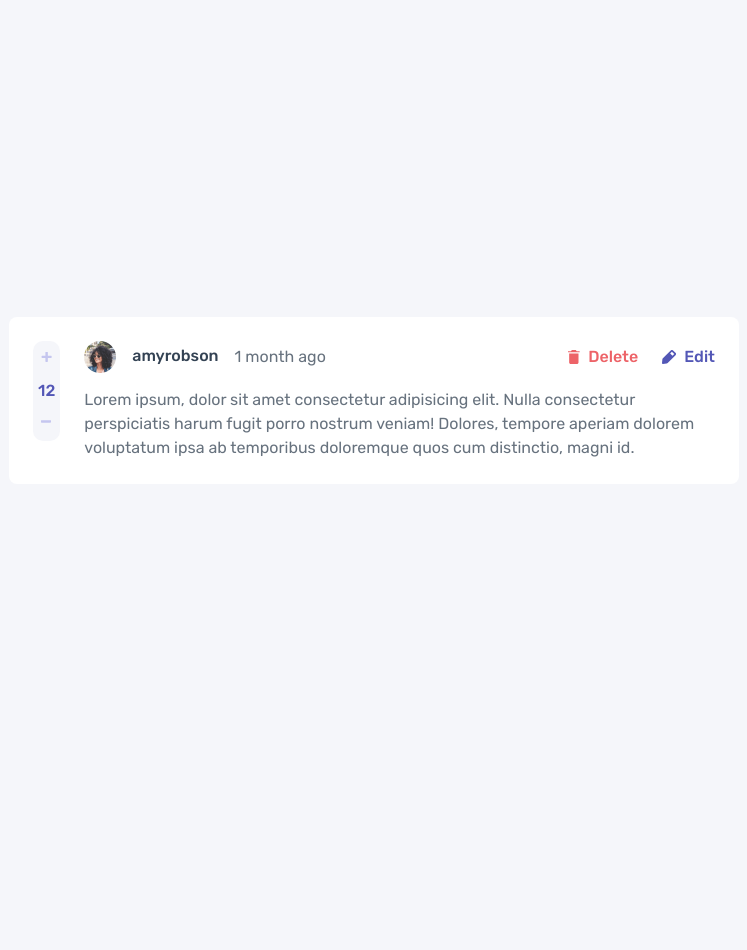
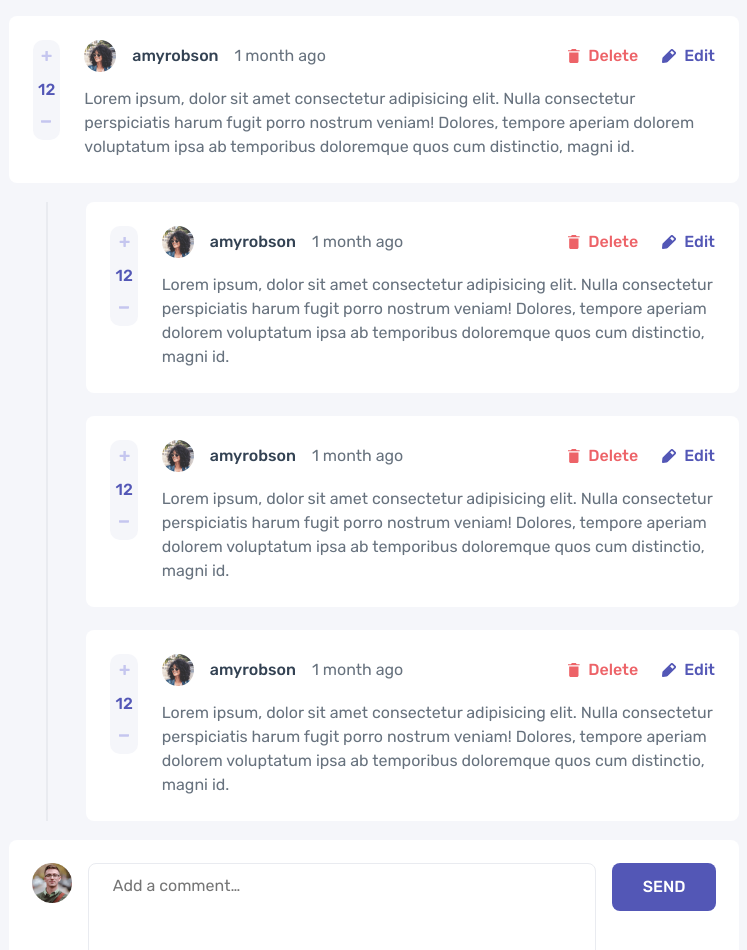
Before and after one commit to Scalete/project_comments_test, a Next.js app: page / in a window 1280 px wide. Shown: the top 950 px of the page, without its empty margins (266-1013 px from the left). Before the commit the page ends 800 px from the top, so only its background shows below. Built offline with nearby package versions, Linux system fonts and the light colour scheme.

Commit message:
added and styled replies and form for adding comments

```diff
--- /dev/null
+++ b/src/app/home.module.scss
@@ -0,0 +1,30 @@
+@import '@/styles/variables';
+@import '@/styles/mixin';
+
+.mainContainer {
+    display: flex;
+    flex-direction: column;
+}
+
+.container {
+    display: flex;
+    flex-direction: column;
+    gap: res(16, 20);
+
+    .comment {
+        display: flex;
+        flex-direction: column;
+        gap: res(16, 20);
+        max-width: 730px;
+    }
+
+    .replies {
+        display: flex;
+        align-items: center;
+        flex-direction: column;
+        gap: res(16, 24);
+        margin-left: res(0, 43);
+        padding-left: res(16, 43);
+        border-left: $lighter-gray solid 2px;
+    }
+}
--- a/src/app/page.tsx
+++ b/src/app/page.tsx
@@ -1,9 +1,27 @@
 import Comment from '@/components/comment/Comment';
 import { FC } from 'react'
+import styles from './home.module.scss';
+import AddComment from '@/components/add-comment/AddComment';
 
 const Home: FC = () => {
   return (
-    <Comment/>
+    <div className={styles.mainContainer}>
+        <div className={styles.container}>
+          <div className={styles.comment}>
+            <Comment/>
+            <div className={styles.replies}>
+                <Comment/>
+                <Comment/>
+                <Comment/>
+            </div>
+
+          </div>
+        </div>
+
+        <AddComment/>
+    </div>
+
+
   )
 }
 
--- /dev/null
+++ b/src/components/add-comment/AddComment.tsx
@@ -0,0 +1,15 @@
+import { FC } from 'react'
+import styles from './addComment.module.scss';
+import Image from 'next/image';
+
+const AddComment: FC = () => {
+  return (
+        <form className={styles.form} action="">
+            <Image src={'/images/avatars/image-juliusomo.png'} width={40} height={40} alt={'avatar'}/>
+            <textarea name="comment" id="comment" placeholder='Add a comment…'></textarea>
+            <button type="submit" className='action blue'>SEND</button>
+        </form>
+  )
+}
+
+export default AddComment
--- /dev/null
+++ b/src/components/add-comment/addComment.module.scss
@@ -0,0 +1,33 @@
+@import '@/styles/variables';
+@import '@/styles/mixin';
+
+.form {
+    display: flex;
+    align-items: flex-start;
+    gap: 16px;
+    padding: res(16, 24);
+    margin-top: res(16, 20);
+    background-color: $white;
+    border-radius: 8px;
+
+    img {
+        min-width: 40px;
+    }
+
+    textarea {
+        width: 100%;
+        min-height: 96px;
+        padding: 12px 24px;
+        resize: none;
+        border: $lighter-gray 1px solid;
+        border-radius: 8px;
+
+        &:focus {
+            outline: none !important;
+        }
+    }
+
+    button {
+        min-width: 104px;
+    }
+}
--- a/src/components/comment/comment.module.scss
+++ b/src/components/comment/comment.module.scss
@@ -5,7 +5,6 @@
     display: flex;
     gap: 24px;
     padding: 24px;
-    max-width: 730px;
     min-height: 167px;
     background-color: $white;
     border-radius: 8px;
--- a/src/styles/_button.scss
+++ b/src/styles/_button.scss
@@ -1,3 +1,21 @@
+@import '@/styles/variables';
+
 .action {
+    font-weight: 500;
+    border-radius: 8px;
+    padding: 12px 0;
+    color: $white;
+
+    &.blue {
+        background-color: $blue;
+    }
+
+    &.red {
+        background-color: $red;
+    }
+
+    &.gray {
+        background-color: $gray-blue;
+    }
 
 }
--- a/src/styles/_reset.scss
+++ b/src/styles/_reset.scss
@@ -35,6 +35,8 @@ a {
 button {
     background-color: transparent;
     font-family: inherit;
+    font-size: inherit;
+    font-weight: inherit;
     cursor: pointer;
 }
 
@@ -72,6 +74,12 @@ svg {
     display: block;
 }
 
+textarea {
+    font-family: inherit;
+    font-size: inherit;
+    font-weight: inherit;
+}
+
 [tabindex],
 button {
     &:focus {
--- a/src/styles/_variables.scss
+++ b/src/styles/_variables.scss
@@ -7,6 +7,7 @@ $blue                   : #5357B6;
 $dark-blue              : #334253;
 $gray-blue              : #67727E;
 $red                    : #ED6368;
+$lighter-gray           : #E9EBF0;
 
 // transition
 $fast                   : .2s;
--- a/src/styles/globals.scss
+++ b/src/styles/globals.scss
@@ -15,9 +15,9 @@ body {
 main {
     display: flex;
     justify-content: center;
-    align-items: center;
+    align-items: flex-start;
     height: 100%;
-    padding: 0 16px;
+    padding: 16px;
 }
 
 button {
```
